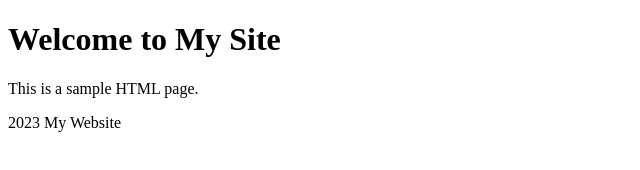
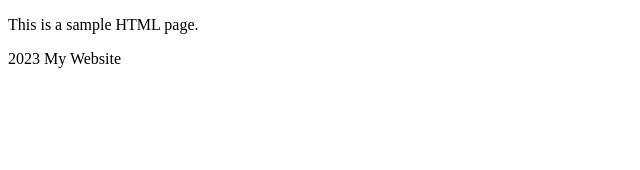
Before and after one commit to polohardy1/te-4A, a website: page index.html in a window 1280 px wide. Shown: the whole page, without its empty margins (0-640 px from the left). Drawn offline with Linux system fonts and the light colour scheme.

Commit message:
Headerless

```diff
--- a/index.html
+++ b/index.html
@@ -8,9 +8,7 @@
   </head>
   <body>
 
-    <header>
-      <h1>Welcome to My Site</h1>
-    </header>
+
 
     <main>
       <section id="content">
```
